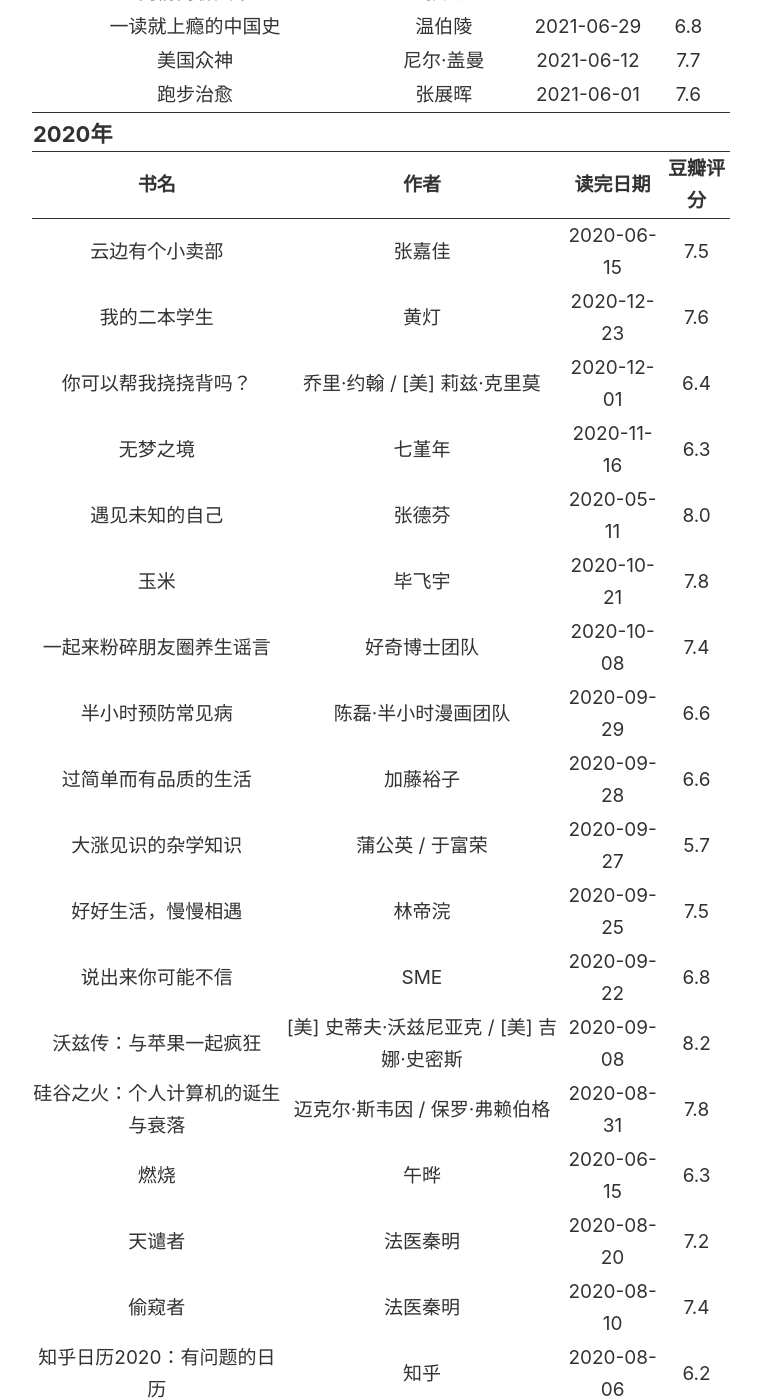
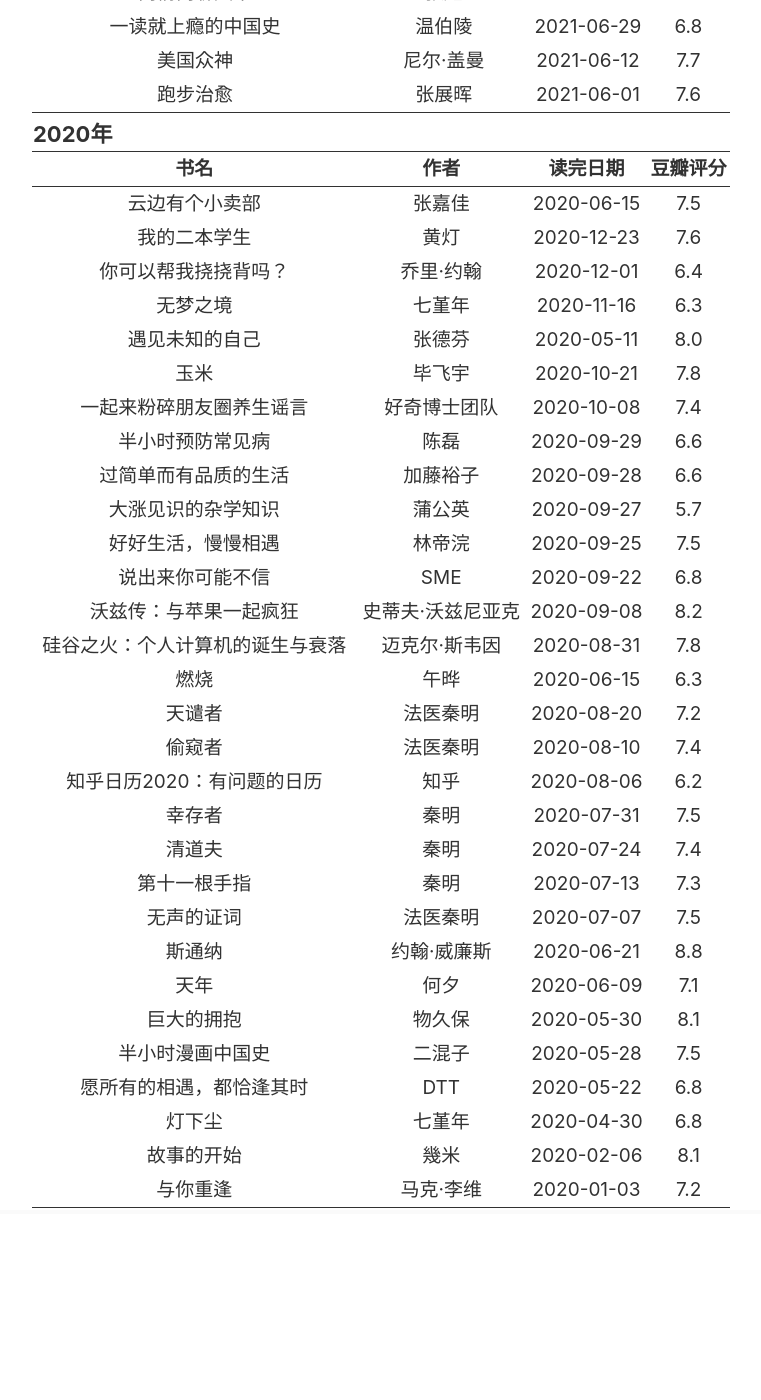
Before and after one commit to SWHL/SWHL.github.io, a Jekyll site: the page built from _pages/books.md, in a window 1280 px wide and 1400 px high, scrolled down 1039 px. Shown: the whole window, without its empty margins (259-1020 px from the left). Built offline with Jekyll 4.4.1, drawn with Linux system fonts in a browser that asks for light colours; after the commit the page ends 2253 px from its top, so only the background shows below that; some of the changed text lies outside the part shown.

Commit message:
Update books.md

```diff
--- a/_pages/books.md
+++ b/_pages/books.md
@@ -184,7 +184,7 @@ image: "./images/pages/books.jpg"
 	　　</tr>
 	　　<tr>
 	　　　　　<td><a href="https://book.douban.com/subject/33420644/" target="_blank">你可以帮我挠挠背吗？</a></td>
-	　　　　　<td>乔里·约翰 / [美] 莉兹·克里莫</td>
+	　　　　　<td>乔里·约翰</td>
 	　　　　　<td>2020-12-01</td>
 	　　　　　<td>6.4</td>
 	　　</tr>
@@ -214,7 +214,7 @@ image: "./images/pages/books.jpg"
 	　　</tr>
 	　　<tr>
 	　　　　　<td><a href="https://book.douban.com/subject/35200639/" target="_blank">半小时预防常见病</a></td>
-	　　　　　<td>陈磊·半小时漫画团队</td>
+	　　　　　<td>陈磊</td>
 	　　　　　<td>2020-09-29</td>
 	　　　　　<td>6.6</td>
 	　　</tr>
@@ -226,7 +226,7 @@ image: "./images/pages/books.jpg"
 	　　</tr>
 	　　<tr>
 	　　　　　<td><a href="https://book.douban.com/subject/30820746/" target="_blank">大涨见识的杂学知识</a></td>
-	　　　　　<td>蒲公英 / 于富荣</td>
+	　　　　　<td>蒲公英</td>
 	　　　　　<td>2020-09-27</td>
 	　　　　　<td>5.7</td>
 	　　</tr>
@@ -244,13 +244,13 @@ image: "./images/pages/books.jpg"
 	　　</tr>
 	　　<tr>
 	　　　　　<td><a href="https://book.douban.com/subject/21966356/" target="_blank">沃兹传：与苹果一起疯狂</a></td>
-	　　　　　<td>[美] 史蒂夫·沃兹尼亚克 / [美] 吉娜·史密斯</td>
+	　　　　　<td>史蒂夫·沃兹尼亚克</td>
 	　　　　　<td>2020-09-08</td>
 	　　　　　<td>8.2</td>
 	　　</tr>
 	　　<tr>
 	　　　　　<td><a href="https://book.douban.com/subject/34875818/" target="_blank">硅谷之火：个人计算机的诞生与衰落</a></td>
-	　　　　　<td>迈克尔·斯韦因 / 保罗·弗赖伯格</td>
+	　　　　　<td>迈克尔·斯韦因</td>
 	　　　　　<td>2020-08-31</td>
 	　　　　　<td>7.8</td>
 	　　</tr>
@@ -304,7 +304,7 @@ image: "./images/pages/books.jpg"
 	　　</tr>
 	　　<tr>
 	　　　　　<td><a href="https://book.douban.com/subject/26425831/" target="_blank">斯通纳</a></td>
-	　　　　　<td>[美] 约翰·威廉斯 / 杨向荣</td>
+	　　　　　<td>约翰·威廉斯</td>
 	　　　　　<td>2020-06-21</td>
 	　　　　　<td>8.8</td>
 	　　</tr>
```
Also changed, not shown: other parts of _pages/books.md (+2 -2 lines).
